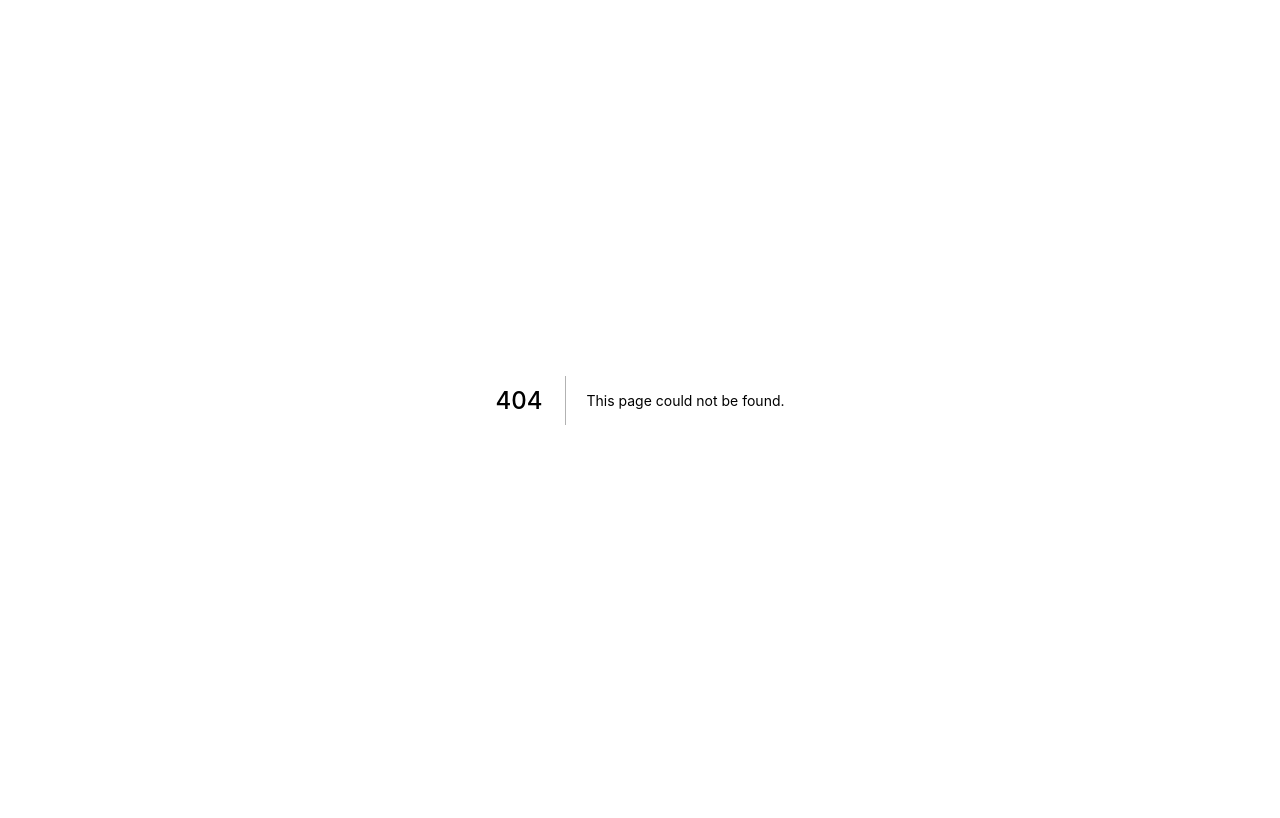
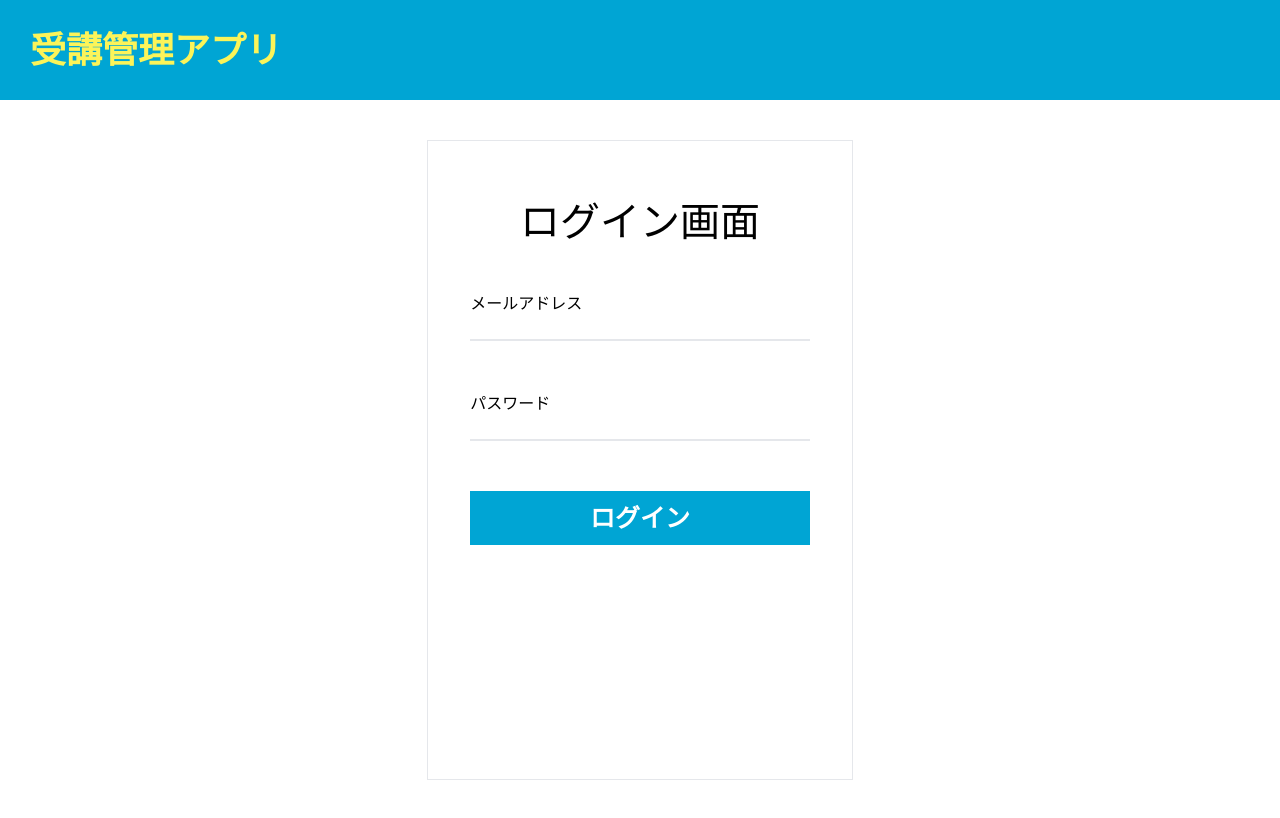
Before and after one commit to yukihiroLaravel/juko_next, a Next.js app: page /login in a window 1280 px wide. Before the commit this address had no page. Built offline with nearby package versions, Linux system fonts and the light colour scheme.

Commit message:
ログイン画面の側を実装。

```diff
--- a/components/layouts/Header.tsx
+++ b/components/layouts/Header.tsx
@@ -1,6 +1,10 @@
-const Header = () => {
+import { FC } from 'react';
+
+type Props = {
+  isLogin?: boolean;
+};
+const Header: FC<Props> = ({ isLogin = true }) => {
   return (
-    <>
     <nav className="w-full bg-main-blue h-[100px] sticky top-0 z-50">
       <div className="flex h-[100px] justify-between">
         <div className="flex items-center">
@@ -8,6 +12,7 @@ const Header = () => {
             <h1 className="font-semibold text-[36px] text-[#FBF459]">受講管理アプリ</h1>
           </a>
         </div>
+        {isLogin && (
           <div className="flex items-center mr-[50px]">
             <a href="#">
               <svg
@@ -26,9 +31,9 @@ const Header = () => {
               </svg>
             </a>
           </div>
+        )}
       </div>
     </nav>
-    </>
   );
 };
 
--- /dev/null
+++ b/pages/login.tsx
@@ -0,0 +1,32 @@
+import Header from '@/components/layouts/Header';
+import { NextPage } from 'next';
+
+const Login: NextPage = () => {
+  return (
+    <>
+      <Header isLogin={false} />
+      <div className="border w-1/3 mx-auto min-h-[80vh] mt-10 mb-10 bg-white">
+        <h2 className="text-center mt-[50px] text-[40px]">ログイン画面</h2>
+        <div className="w-4/5 mx-auto">
+          <div className="mt-[40px]">
+            <label htmlFor="email">
+              <p>メールアドレス</p>
+              <input className="border-b-2 w-full" name="email" />
+            </label>
+          </div>
+          <div className="mt-[50px]">
+            <label htmlFor="password">
+              <p>パスワード</p>
+              <input className="border-b-2 w-full" name="password" type="password" />
+            </label>
+          </div>
+        </div>
+        <div className="mt-[50px] bg-[#00A5D4] w-4/5 mx-auto text-center">
+          <button className="text-white font-semibold text-[25px] py-2">ログイン</button>
+        </div>
+      </div>
+    </>
+  );
+};
+
+export default Login;
```
Lines whose indentation alone changed are shown as unchanged.
